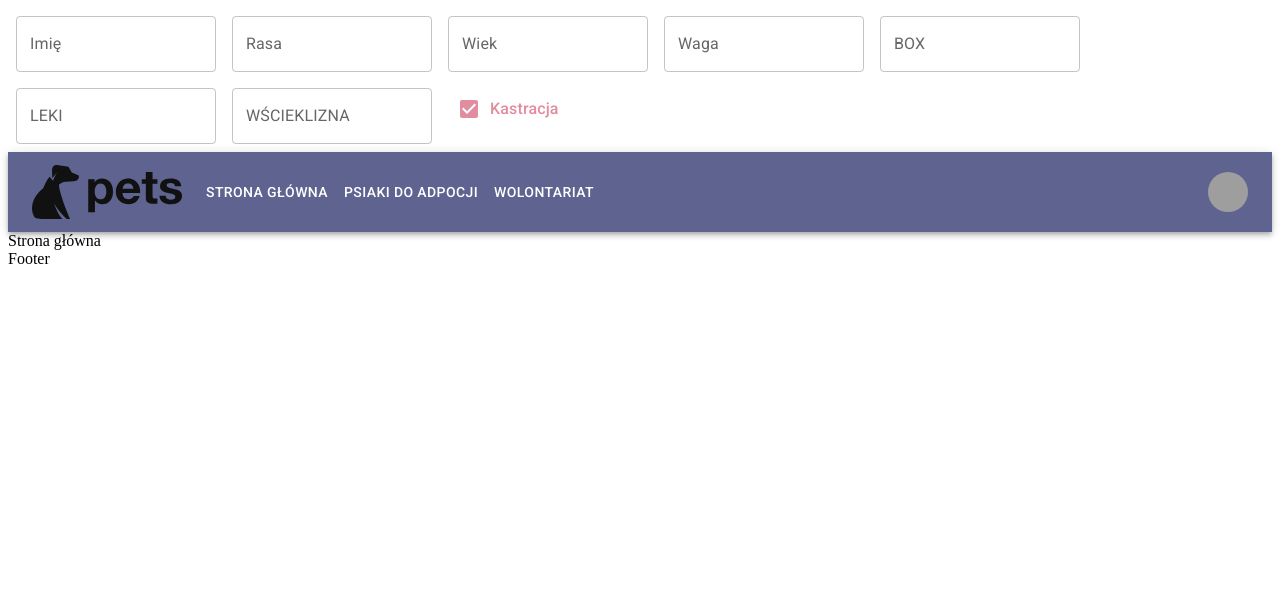
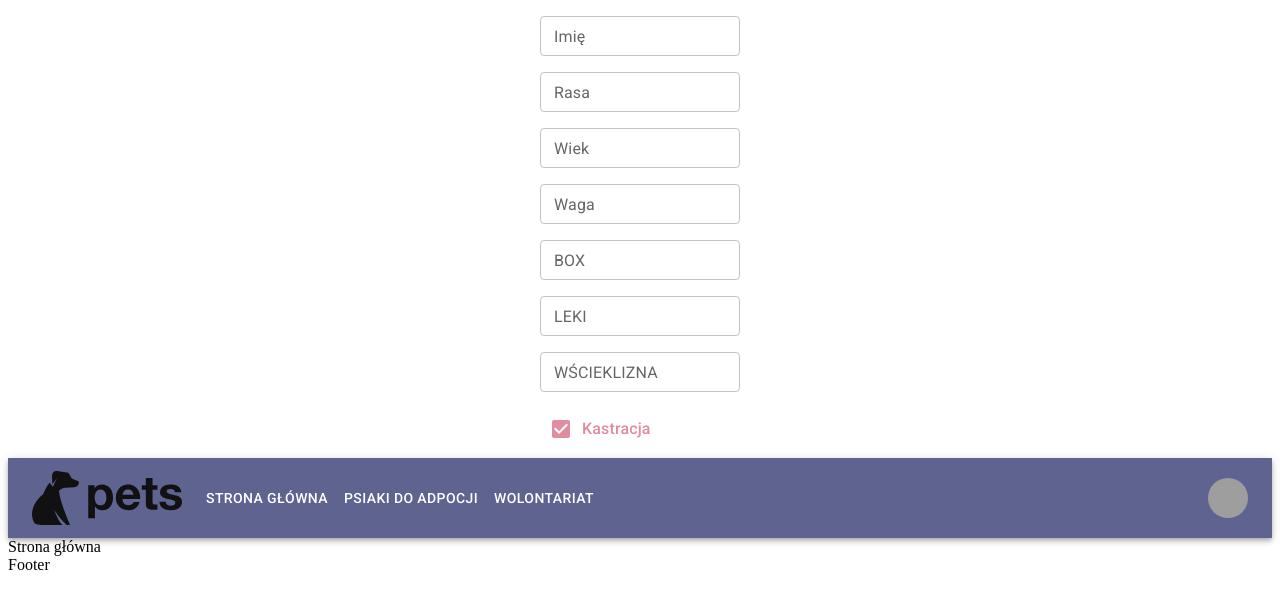
Before and after one commit to infoshareacademy/jfddr6-team-avengersi, a React (Create React App) app in the folder schronisko/: page / in a window 1280 px wide. Shown: the top 608 px of the page. Built offline with nearby package versions, Linux system fonts and the light colour scheme; grey boxes are pictures that could not be loaded.

Commit message:
box display styled

```diff
--- a/schronisko/src/components/AddDog/AddDogForm.jsx
+++ b/schronisko/src/components/AddDog/AddDogForm.jsx
@@ -7,22 +7,65 @@ import CastratedChkbx from "../Checkboxes/CastrartedChkbx.jsx";
 
 export default function AddDogForm() {
   return (
+    <ThemeProvider theme={theme}>
       <Box
         component="form"
         sx={{
-        "& > :not(style)": { m: 1, width: "25ch" },
+          "& > :not(style)": {
+            m: 1,
+            width: "25ch",
+          },
         }}
         noValidate
         autoComplete="off"
+        display="flex"
+        flexDirection="column"
+        alignItems="center"
       >
-      <TextField id="outlined-basic" label="Imię" variant="outlined" />
-      <TextField id="outlined-basic" label="Rasa" variant="outlined" />
-      <TextField id="outlined-basic" label="Wiek" variant="outlined" />
-      <TextField id="outlined-basic" label="Waga" variant="outlined" />
-      <TextField id="outlined-basic" label="BOX" variant="outlined" />
-      <TextField id="outlined-basic" label="LEKI" variant="outlined" />
-      <TextField id="outlined-basic" label="WŚCIEKLIZNA" variant="outlined" />
+        <TextField
+          id="outlined-basic"
+          label="Imię"
+          variant="outlined"
+          size="small"
+        />
+        <TextField
+          id="outlined-basic"
+          label="Rasa"
+          variant="outlined"
+          size="small"
+        />
+        <TextField
+          id="outlined-basic"
+          label="Wiek"
+          variant="outlined"
+          size="small"
+        />
+        <TextField
+          id="outlined-basic"
+          label="Waga"
+          variant="outlined"
+          size="small"
+        />
+        <TextField
+          id="outlined-basic"
+          label="BOX"
+          variant="outlined"
+          size="small"
+        />
+        <TextField
+          id="outlined-basic"
+          label="LEKI"
+          variant="outlined"
+          size="small"
+        />
+        <TextField
+          id="outlined-basic"
+          label="WŚCIEKLIZNA"
+          variant="outlined"
+          size="small"
+        />
         <CastratedChkbx />
       </Box>
+    </ThemeProvider>
   );
 }
```
Lines whose indentation alone changed are shown as unchanged.
